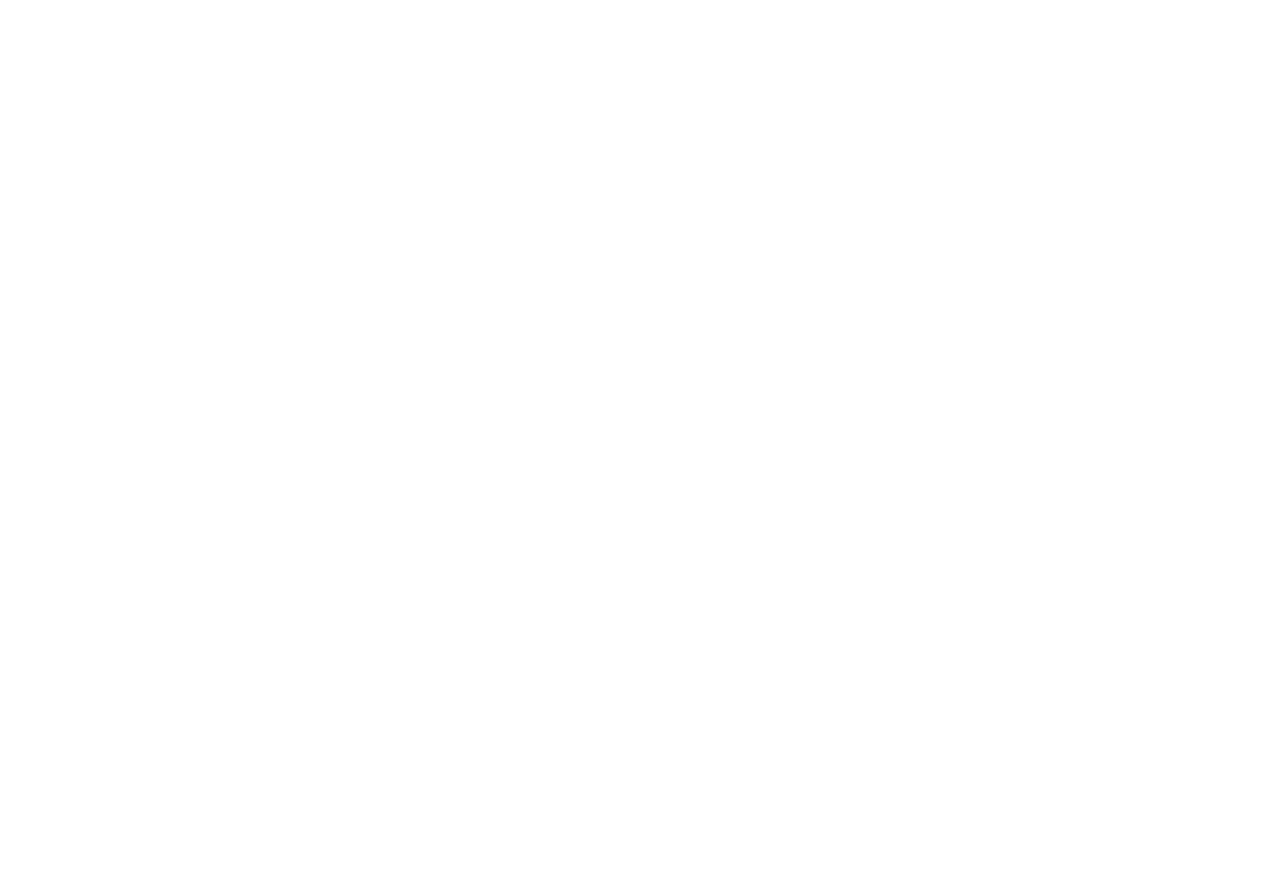
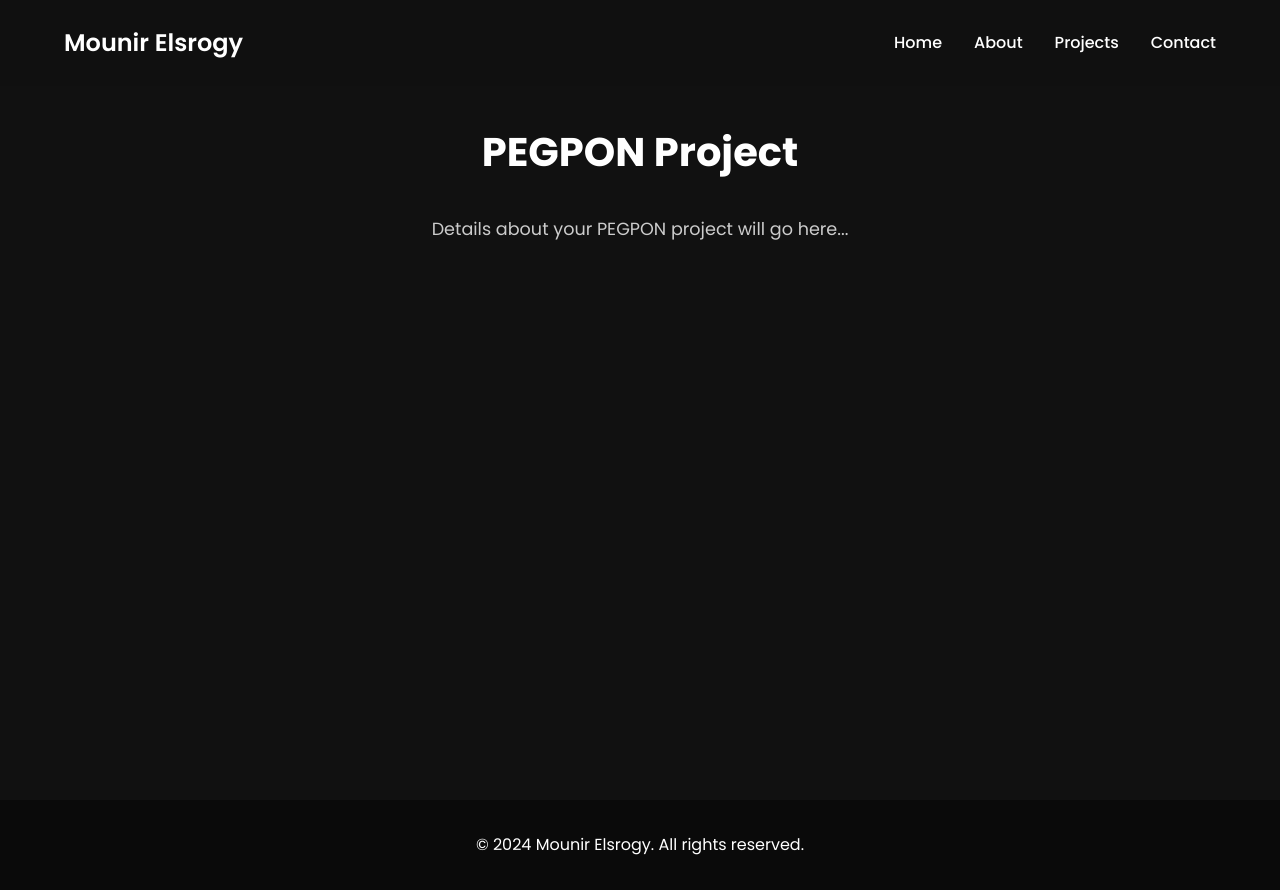
Before and after one commit to M9nx/me, a plain HTML site: page pegpon.html in a window 1280 px wide. Before the commit the page ends 800 px from the top, so only its background shows below. Drawn offline with Linux system fonts and the light colour scheme.

Commit message:
new page

```diff
--- a/pegpon.html
+++ b/pegpon.html
@@ -1,10 +1,42 @@
 <!DOCTYPE html>
-<html>
+<html lang="en">
+
 <head>
-    <meta charset="UTF-8" />
-    <title>title</title>
+    <meta charset="UTF-8">
+    <meta name="viewport" content="width=device-width, initial-scale=1.0">
+    <title>PEGPON | Mounir Elsrogy Portfolio</title>
+    <link rel="stylesheet" href="styles.css">
+    <link href="https://fonts.googleapis.com/css2?family=Poppins:wght@300;400;500;600;700&display=swap"
+        rel="stylesheet">
+    <link rel="stylesheet" href="https://cdnjs.cloudflare.com/ajax/libs/font-awesome/5.15.3/css/all.min.css">
 </head>
+
 <body>
+    <!-- Header & Navigation -->
+    <header>
+        <div class="logo">Mounir Elsrogy</div>
+        <nav>
+            <ul>
+                <li><a href="index.html">Home</a></li>
+                <li><a href="index.html#about">About</a></li>
+                <li><a href="index.html#projects">Projects</a></li>
+                <li><a href="index.html#contact">Contact</a></li>
+            </ul>
+        </nav>
+    </header>
 
+    <!-- PEGPON Project Content -->
+    <section class="project-detail-section">
+        <div class="container">
+            <h1>PEGPON Project</h1>
+            <p>Details about your PEGPON project will go here...</p>
+        </div>
+    </section>
+
+    <!-- Footer -->
+    <footer>
+        <p>&copy; 2024 Mounir Elsrogy. All rights reserved.</p>
+    </footer>
 </body>
+
 </html>
--- a/styles.css
+++ b/styles.css
@@ -411,6 +411,29 @@ footer {
     background-color: #0a0a0a;
 }
 
+/* Project Detail Page */
+.project-detail-section {
+    padding: 120px 20px 80px;
+    min-height: 100vh;
+    background-color: #111;
+}
+
+.project-detail-section h1 {
+    color: #fff;
+    font-size: 2.5rem;
+    margin-bottom: 30px;
+    text-align: center;
+}
+
+.project-detail-section p {
+    color: #ccc;
+    font-size: 1.1rem;
+    line-height: 1.8;
+    max-width: 800px;
+    margin: 0 auto;
+    text-align: center;
+}
+
 /* Responsive Design */
 @media (max-width: 992px) {
     .about-content {
```
Also changed, not shown: index.html (+1 -1 lines), navbar.html (added, +12 -0 lines).
